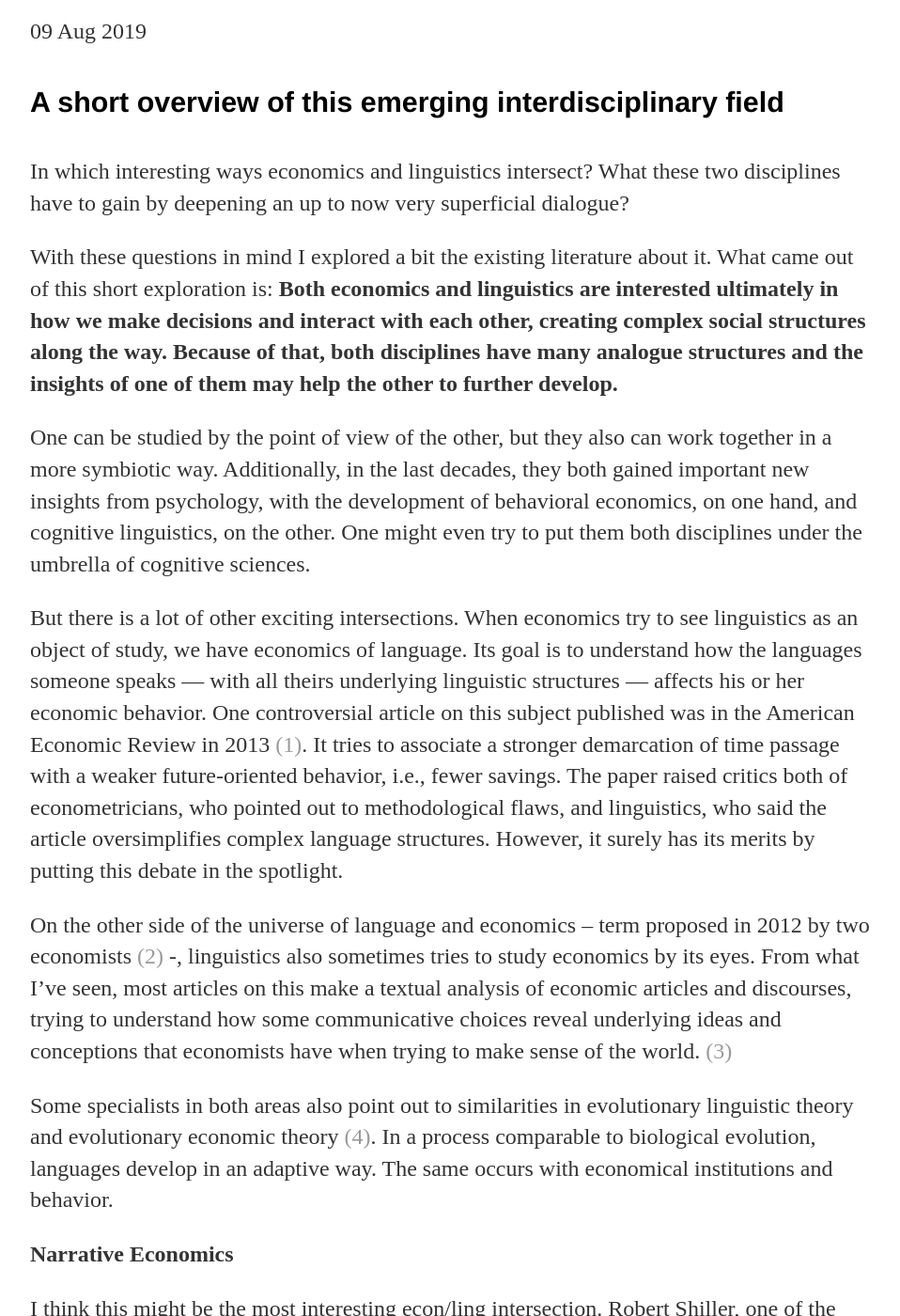
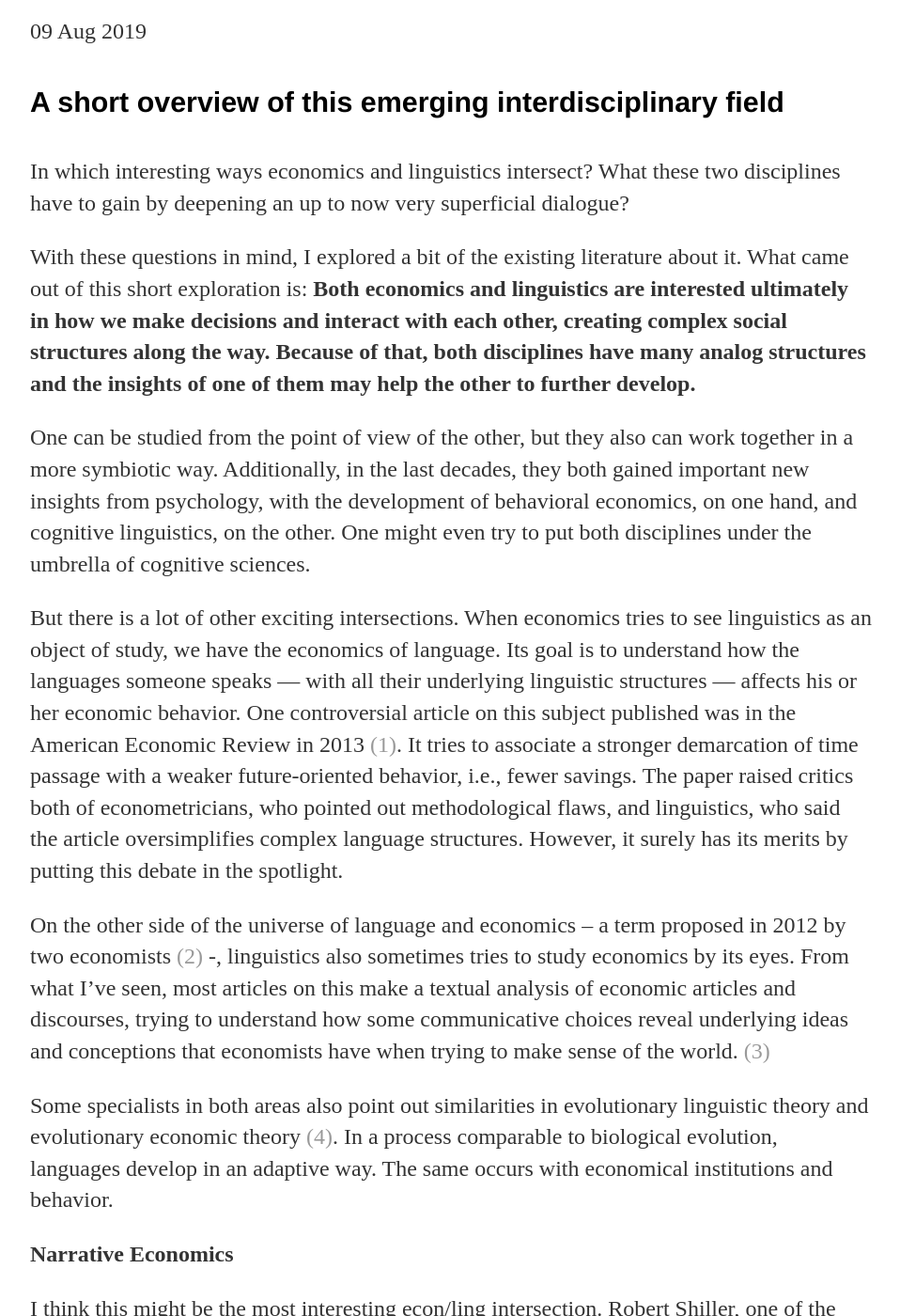
Before and after one commit to t6aguirre/old-blog, a Jekyll site: the page built from _posts/2019-08-09-ling-econ.md, in a window 1280 px wide and 1400 px high, scrolled down 240 px. Shown: the whole window at 94% size, without its empty margins (160-1118 px from the left). Built offline with Jekyll 4.4.1, drawn with Linux system fonts in a browser that asks for light colours; some of the changed text lies outside the part shown.

Commit message:
fix grammar

```diff
--- a/_posts/2019-08-09-ling-econ.md
+++ b/_posts/2019-08-09-ling-econ.md
@@ -3,26 +3,25 @@
 title: "Linguistic economics/Economic linguistics"
 date: 2019-08-09
 ---
-
 #### A short overview of this emerging interdisciplinary field
 
 In which interesting ways economics and linguistics intersect? What these two disciplines have to gain by deepening an up to now very superficial dialogue?
 
-With these questions in mind I explored a bit the existing literature about it. What came out of this short exploration is: **Both economics and linguistics are interested ultimately in how we make decisions and interact with each other, creating complex social structures along the way. Because of that, both disciplines have many analogue structures and the insights of one of them may help the other to further develop.**
+With these questions in mind, I explored a bit of the existing literature about it. What came out of this short exploration is: **Both economics and linguistics are interested ultimately in how we make decisions and interact with each other, creating complex social structures along the way. Because of that, both disciplines have many analog structures and the insights of one of them may help the other to further develop.**
 
-One can be studied by the point of view of the other, but they also can work together in a more symbiotic way. Additionally, in the last decades, they both gained important new insights from psychology, with the development of behavioral economics, on one hand, and cognitive linguistics, on the other. One might even try to put them both disciplines under the umbrella of cognitive sciences.
+One can be studied from the point of view of the other, but they also can work together in a more symbiotic way. Additionally, in the last decades, they both gained important new insights from psychology, with the development of behavioral economics, on one hand, and cognitive linguistics, on the other. One might even try to put both disciplines under the umbrella of cognitive sciences.
 
-But there is a lot of other exciting intersections. When economics try to see linguistics as an object of study, we have economics of language. Its goal is to understand how the languages someone speaks — with all theirs underlying linguistic structures — affects his or her economic behavior. One controversial article on this subject published was in the American Economic Review in 2013 [(1)](#references). It tries to associate a stronger demarcation of time passage with a weaker future-oriented behavior, i.e., fewer savings. The paper raised critics both of econometricians, who pointed out to methodological flaws, and linguistics, who said the article oversimplifies complex language structures. However, it surely has its merits by putting this debate in the spotlight.
+But there is a lot of other exciting intersections. When economics tries to see linguistics as an object of study, we have the economics of language. Its goal is to understand how the languages someone speaks — with all their underlying linguistic structures — affects his or her economic behavior. One controversial article on this subject published was in the American Economic Review in 2013 [(1)](#references). It tries to associate a stronger demarcation of time passage with a weaker future-oriented behavior, i.e., fewer savings. The paper raised critics both of econometricians, who pointed out methodological flaws, and linguistics, who said the article oversimplifies complex language structures. However, it surely has its merits by putting this debate in the spotlight.
 
-On the other side of the universe of language and economics – term proposed in 2012 by two economists [(2)](#references) -, linguistics also sometimes tries to study economics by its eyes. From what I’ve seen, most articles on this make a textual analysis of economic articles and discourses, trying to understand how some communicative choices reveal underlying ideas and conceptions that economists have when trying to make sense of the world. [(3)](#references)
+On the other side of the universe of language and economics – a term proposed in 2012 by two economists [(2)](#references) -, linguistics also sometimes tries to study economics by its eyes. From what I’ve seen, most articles on this make a textual analysis of economic articles and discourses, trying to understand how some communicative choices reveal underlying ideas and conceptions that economists have when trying to make sense of the world. [(3)](#references)
 
-Some specialists in both areas also point out to similarities in evolutionary linguistic theory and evolutionary economic theory [(4)](#references). In a process comparable to biological evolution, languages develop in an adaptive way. The same occurs with economical institutions and behavior.
+Some specialists in both areas also point out similarities in evolutionary linguistic theory and evolutionary economic theory [(4)](#references). In a process comparable to biological evolution, languages develop in an adaptive way. The same occurs with economical institutions and behavior.
 
 **Narrative Economics**
 
-I think this might be the most interesting econ/ling intersection. Robert Shiller, one of the 2013 Nobel Prize laureates in Economics, published in 2017 a 56-page-long article about ‘Narrative Economics’, which he defines as “the study of the spread and dynamics of popular narratives, the stories, particularly those of human interest and emotion, and how these change through time, to understand economic fluctuations.” [(5)](#references) I think one could loosely sum up this already concise definition as “linguistics applied to macroeconomics”. Using basic models of viral diseases proliferation, Shiller argues that ideas and concepts – from Laffer’s curve to Rubik’s cube – spread in the same way.
+I think this might be the most interesting econ/ling intersection. Robert Shiller, one of the 2013 Nobel Prize laureates in Economics, published in 2017 a 56-page-long article about ‘Narrative Economics’, which he defines as “the study of the spread and dynamics of popular narratives, the stories, particularly those of human interest and emotion, and how these change through time, to understand economic fluctuations.” [(5)](#references) I think one could loosely sum up this already concise definition as “linguistics applied to macroeconomics”. Using basic models of viral disease proliferation, Shiller argues that ideas and concepts – from Laffer’s curve to Rubik’s cube – spread in the same way.
 
-In the article, Shiller asks himself why hasn't modern economics been capable of satisfactorily explaining crises as the Great Depression in the United States. For him, the answer partially lies in the fact that economists don't pay enough attention to the narratives inside people heads when these economic downturns happen. And, when they do, it often is misfocused. For instance, economists have paid too little attention to the housewives' point-of-view while the Great Depression was taking course, in spite of the fact that managing the handling the household purchases was a woman's job in the 20s and 30s. Not understanding how those women made purchase decision means not understanding the slow recover of private spending and reasons behind the severity and duration of the crisis.
+In the article, Shiller asks himself why hasn't modern economics been capable of satisfactorily explaining crises as the Great Depression in the United States. For him, the answer partially lies in the fact that economists don't pay enough attention to the narratives inside people's heads when these economic downturns happen. And, when they do, it often is misfocused. For instance, economists have paid too little attention to the housewives' point-of-view while the Great Depression was taking course, in spite of the fact that managing the handling the household purchases was a woman's job in the 20s and 30s. Not understanding how those women made purchase decisions means not understanding the slow recovery of private spending and the reasons behind the severity and duration of the crisis.
 
 In the second semester of 2019, Shiller is expected to release a book titled (guess what) Narrative Economics, in which he probably will further develop his ideas and present it to a broader public.
 
@@ -30,11 +29,11 @@
 
 **Natural Language Processing**
 
-There is also growing interest in Natural Language Processing (NLP) applied to economics and finance. For instance, a practical problem on this may be: how a series of controversial Elon Musk's tweets affects Tesla’s stock price? In 2018, the first conference on Economics and NLP was held in Melbourne [(7)](#references). One of the nine papers that were presented in the event deals exactly with the relationship between sentiments expressed on Twitter and stock market fluctuations.
+There is also growing interest in Natural Language Processing (NLP) applied to economics and finance. For instance, a practical problem on this may be: how a series of controversial Elon Musk's tweets affect Tesla’s stock price? In 2018, the first conference on Economics and NLP was held in Melbourne [(7)](#references). One of the nine papers that were presented in the event deals exactly with the relationship between sentiments expressed on Twitter and stock market fluctuations.
 
 The development of NLP techniques allows economists to better explore vast text databases. Until recently, this has been restricted to naive quantitative approaches to studying language, which ignores the complexity of semantics. Clearly, the development of new theoretical frameworks (like Shiller's narrative economics) is necessary to economics take full advantage of this revolution.
 
-Let's see what future holds for linguistic economics/economic linguistics.
+Let's see what the future holds for linguistic economics/economic linguistics.
 
 #### **References**
 
```
